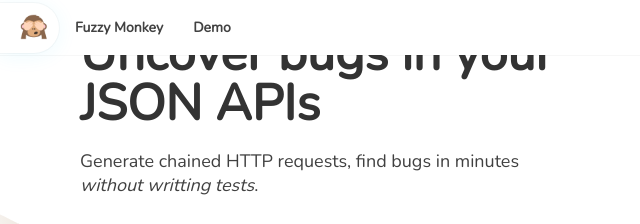
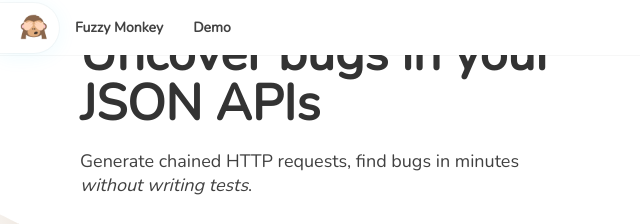
Before and after one commit to FuzzyMonkeyCo/fuzzymonkey.co, a website: page index.htm in a window 1280 px wide. Shown: the top 224 px of the page, 0-640 px from the left. Drawn offline with nearby package versions, Linux system fonts and the light colour scheme.

Commit message:
master: typo

```diff
--- a/index.htm
+++ b/index.htm
@@ -75,7 +75,7 @@
 	<div class="wrap">
 		<div class="text">
 			<h1><span>Uncover bugs in your JSON APIs</span></h1>
-			<h2>Generate chained HTTP requests, find bugs in minutes <i>without writting tests</i>.</h2>
+			<h2>Generate chained HTTP requests, find bugs in minutes <i>without writing tests</i>.</h2>
 			<ul>
               <li><a href="#form-email" class="button button-big button-primary start_trial">Ask for a demo</a></li>
               <li><a href="https://asciinema.org/a/171571?autoplay=1" target="_blank" class="button button-big button-play">Watch video in new tab</a></li>
```
